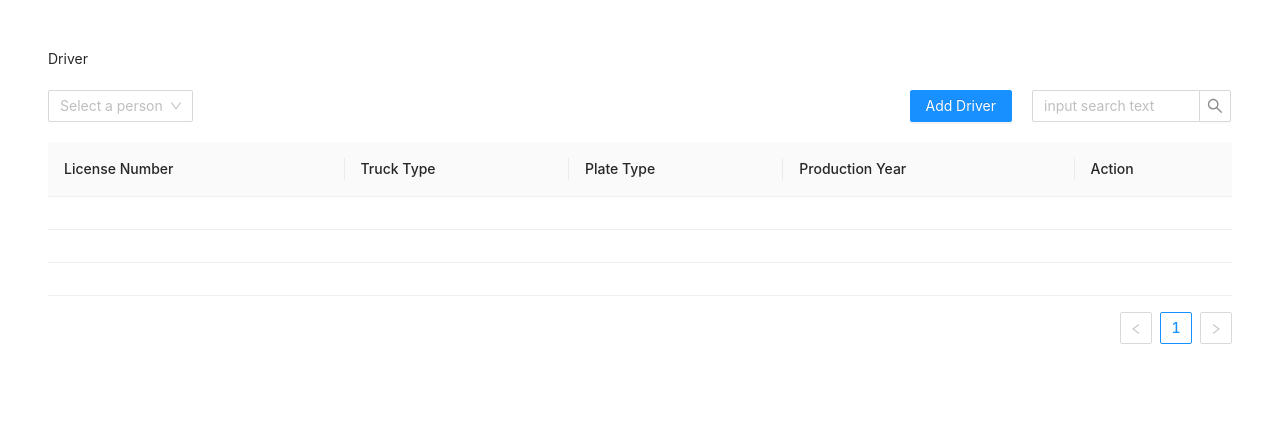
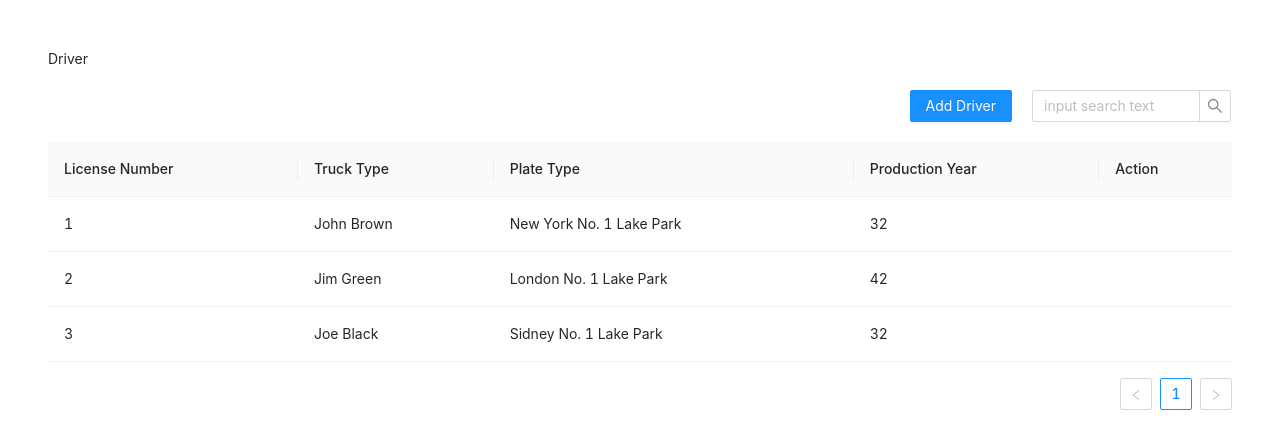
Before and after one commit to arkha98/team-7-kargo-fe, a React (Create React App) app: page /transporter/driver in a window 1280 px wide. Shown: the top 448 px of the page. Built offline with nearby package versions, Linux system fonts and the light colour scheme.

Commit message:
show data table

```diff
--- a/src/pages/transporter/driver/index.js
+++ b/src/pages/transporter/driver/index.js
@@ -1,6 +1,6 @@
 import { Input, Table, Select, Button, Modal, Form } from "antd";
 import React, { useState } from "react";
-const { Option } = Select;
+// const { Option } = Select;
 const { Search } = Input;
 
 const columns = [
@@ -32,35 +32,32 @@ const columns = [
 ];
 const data = [
   {
-    key: "1",
-    name: "John Brown",
-    age: 32,
-    address: "New York No. 1 Lake Park",
-    tags: ["nice", "developer"],
+    license_number: "1",
+    truck_type: "John Brown",
+    production_year: 32,
+    plate_type: "New York No. 1 Lake Park",
   },
   {
-    key: "2",
-    name: "Jim Green",
-    age: 42,
-    address: "London No. 1 Lake Park",
-    tags: ["loser"],
+    license_number: "2",
+    truck_type: "Jim Green",
+    production_year: 42,
+    plate_type: "London No. 1 Lake Park",
   },
   {
-    key: "3",
-    name: "Joe Black",
-    age: 32,
-    address: "Sidney No. 1 Lake Park",
-    tags: ["cool", "teacher"],
+    license_number: "3",
+    truck_type: "Joe Black",
+    production_year: 32,
+    plate_type: "Sidney No. 1 Lake Park",
   },
 ];
 
-const onChange = (value) => {
-  console.log(`selected ${value}`);
-};
+// const onChange = (value) => {
+//   console.log(`selected ${value}`);
+// };
 
-const onSearchSelect = (value) => {
-  console.log("search:", value);
-};
+// const onSearchSelect = (value) => {
+//   console.log("search:", value);
+// };
 
 export default function Driver() {
   const onSearch = (value) => console.log(value);
@@ -88,8 +85,8 @@ export default function Driver() {
   return (
     <div className="p-12 h-full w-full flex flex-col space-y-5">
       <div>Driver</div>
-      <div className="flex justify-between">
-        <Select
+      <div className="flex justify-end">
+        {/* <Select
           showSearch
           placeholder="Select a person"
           optionFilterProp="children"
@@ -102,7 +99,7 @@ export default function Driver() {
           <Option value="jack">Jack</Option>
           <Option value="lucy">Lucy</Option>
           <Option value="tom">Tom</Option>
-        </Select>
+        </Select> */}
         <div className="flex space-x-5">
           <Button type="primary" onClick={showModal}>
             Add Driver
@@ -143,9 +140,6 @@ export default function Driver() {
           <Form.Item label="Phone Number">
             <Input placeholder="Phone Number" />
           </Form.Item>
-          {/* <Form.Item {...buttonItemLayout}>
-            <Button type="primary">Save Unit</Button>
-          </Form.Item> */}
         </Form>
       </Modal>
     </div>
--- a/src/pages/transporter/trucks/index.js
+++ b/src/pages/transporter/trucks/index.js
@@ -32,25 +32,22 @@ const columns = [
 ];
 const data = [
   {
-    key: "1",
-    name: "John Brown",
-    age: 32,
-    address: "New York No. 1 Lake Park",
-    tags: ["nice", "developer"],
+    license_number: "1",
+    truck_type: "John Brown",
+    production_year: 32,
+    plate_type: "New York No. 1 Lake Park",
   },
   {
-    key: "2",
-    name: "Jim Green",
-    age: 42,
-    address: "London No. 1 Lake Park",
-    tags: ["loser"],
+    license_number: "2",
+    truck_type: "Jim Green",
+    production_year: 42,
+    plate_type: "London No. 1 Lake Park",
   },
   {
-    key: "3",
-    name: "Joe Black",
-    age: 32,
-    address: "Sidney No. 1 Lake Park",
-    tags: ["cool", "teacher"],
+    license_number: "3",
+    truck_type: "Joe Black",
+    production_year: 32,
+    plate_type: "Sidney No. 1 Lake Park",
   },
 ];
 
@@ -91,7 +88,7 @@ export default function Trucks() {
       <div className="flex justify-between">
         <Select
           showSearch
-          placeholder="Select a person"
+          placeholder="Truck Type"
           optionFilterProp="children"
           onChange={onChange}
           onSearch={onSearchSelect}
@@ -116,7 +113,22 @@ export default function Trucks() {
           />
         </div>
       </div>
-      <Table columns={columns} dataSource={data} />
+      <Table
+        columns={columns}
+        dataSource={data}
+        expandable={{
+          expandedRowRender: (record) => (
+            <p
+              style={{
+                margin: 0,
+              }}
+            >
+              {record.description}
+            </p>
+          ),
+          rowExpandable: (record) => record.name !== "Not Expandable",
+        }}
+      />
       <Modal
         title="Add New Unit"
         visible={isModalVisible}
```
